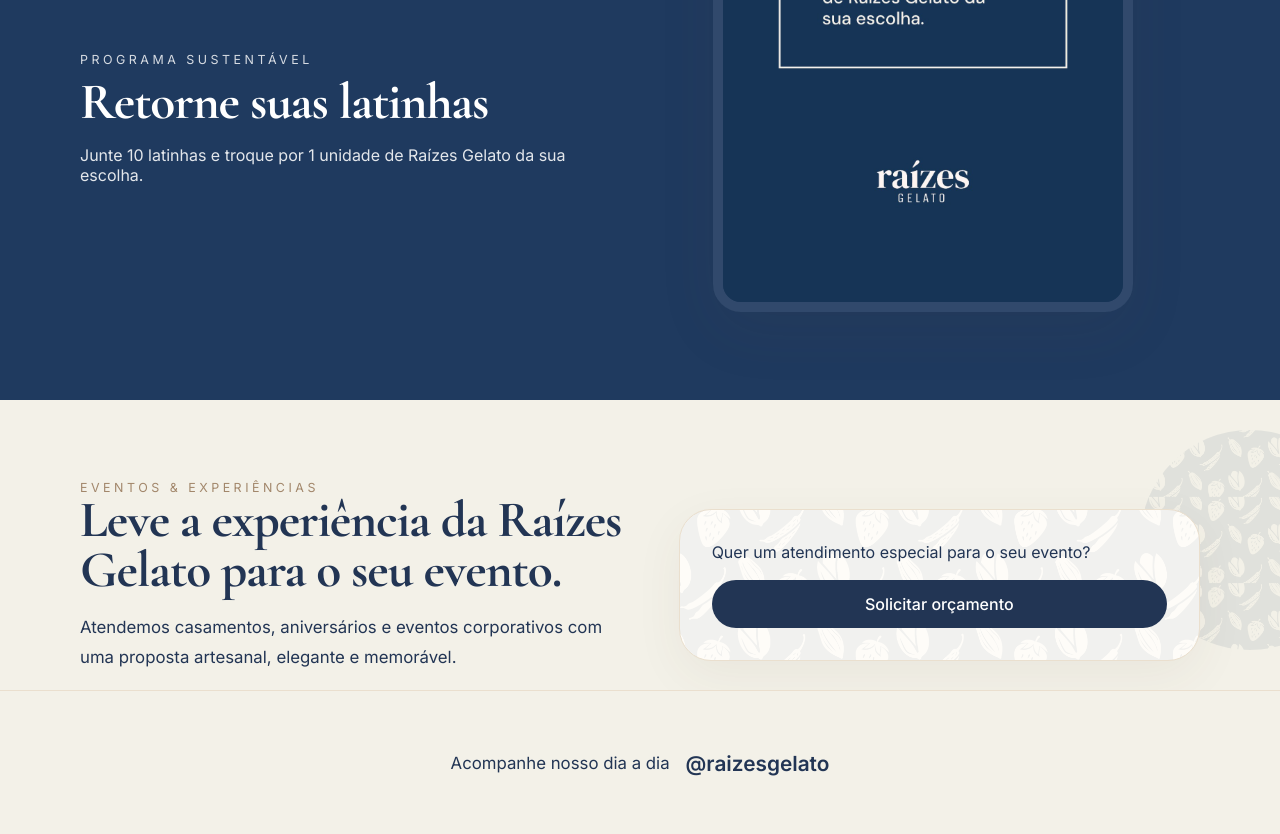
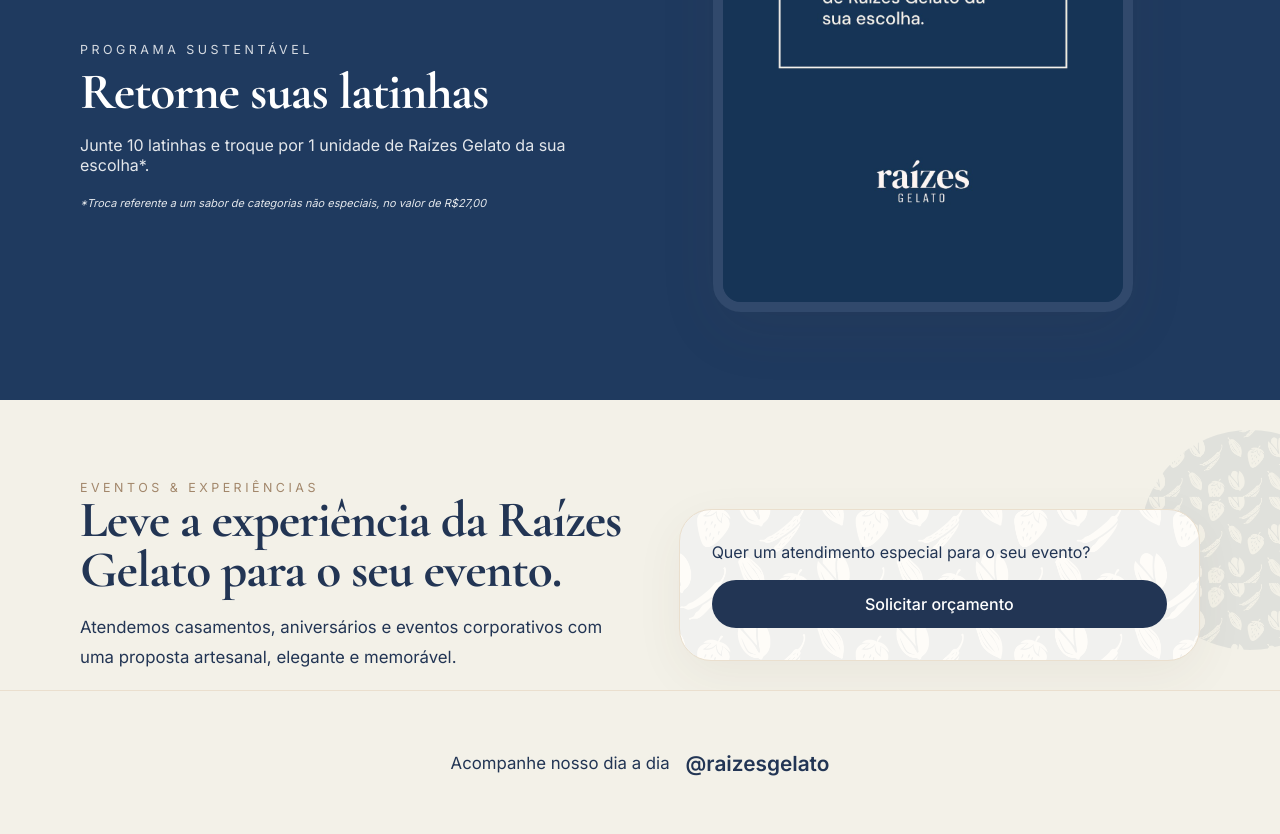
Before and after one commit to raizesgelato/raizesgelato.github.io, a plain HTML site: page index.html in a window 1280 px wide. Shown: the part 5460-6294 px from the top of the page. Drawn offline with nearby package versions, Linux system fonts and the light colour scheme.

Commit message:
Add files via upload

```diff
--- a/index.html
+++ b/index.html
@@ -224,7 +224,8 @@
         <div class="showcase-copy light-copy sustentavel hidden-mobile">
           <p class="eyebrow eyebrow-light">Programa sustentável</p>
           <h2 class="card-title-light">Retorne suas latinhas</h2>
-          <p class="card-copy-light">Junte 10 latinhas e troque por 1 unidade de Raízes Gelato da sua escolha.</p>
+          <p class="card-copy-light">Junte 10 latinhas e troque por 1 unidade de Raízes Gelato da sua escolha*.</p>
+          <i class="card-copy-light" style="font-size: 11px;">*Troca referente a um sabor de categorias não especiais, no valor de R$27,00</i>
         </div>
 
         <div class="showcase-image frame-light">
```
